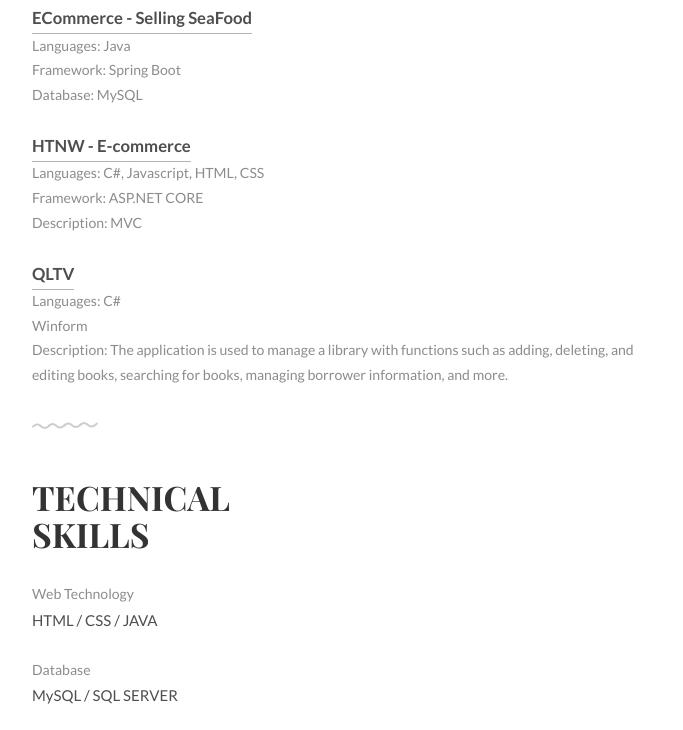
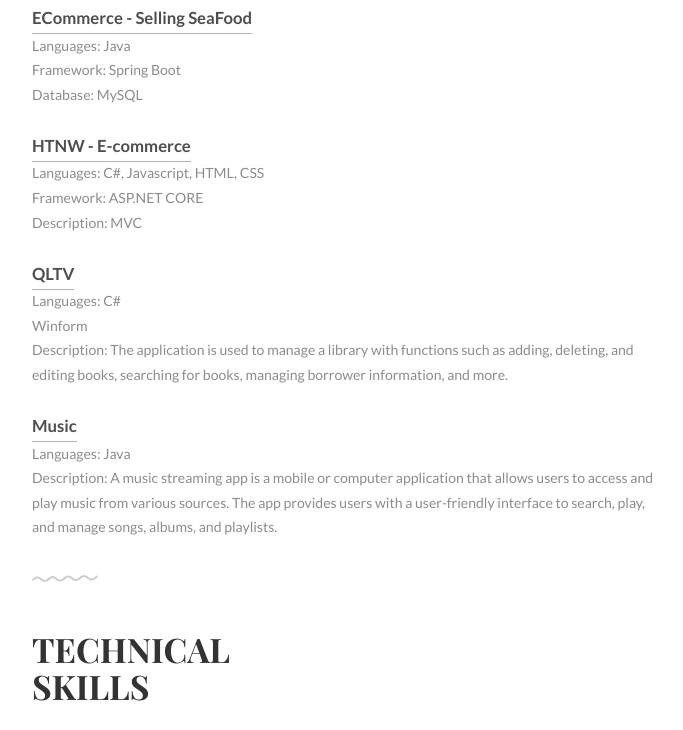
Before and after one commit to hieunn0702/my-portfolio, a plain HTML site: page index.html in a window 1280 px wide. Shown: the part 782-1512 px from the top of the page, without its empty margins (297-980 px from the left). Drawn offline with Linux system fonts and the light colour scheme.

Commit message:
add more project

```diff
--- a/index.html
+++ b/index.html
@@ -81,6 +81,11 @@
 				<li>Winform</li>
 				<li>Description: The application is used to manage a library with functions such as adding, deleting, and editing books, searching for books, managing borrower information, and more.</li>
 			</ul>
+			<ul class="work-list">
+				<li><a href="https://github.com/Minh-Nhut/Android-">Music</a></li>
+				<li>Languages: Java</li>
+				<li>Description: A music streaming app is a mobile or computer application that allows users to access and play music from various sources. The app provides users with a user-friendly interface to search, play, and manage songs, albums, and playlists.</li>
+			</ul>
 
 		</div>
 	</div>
```
